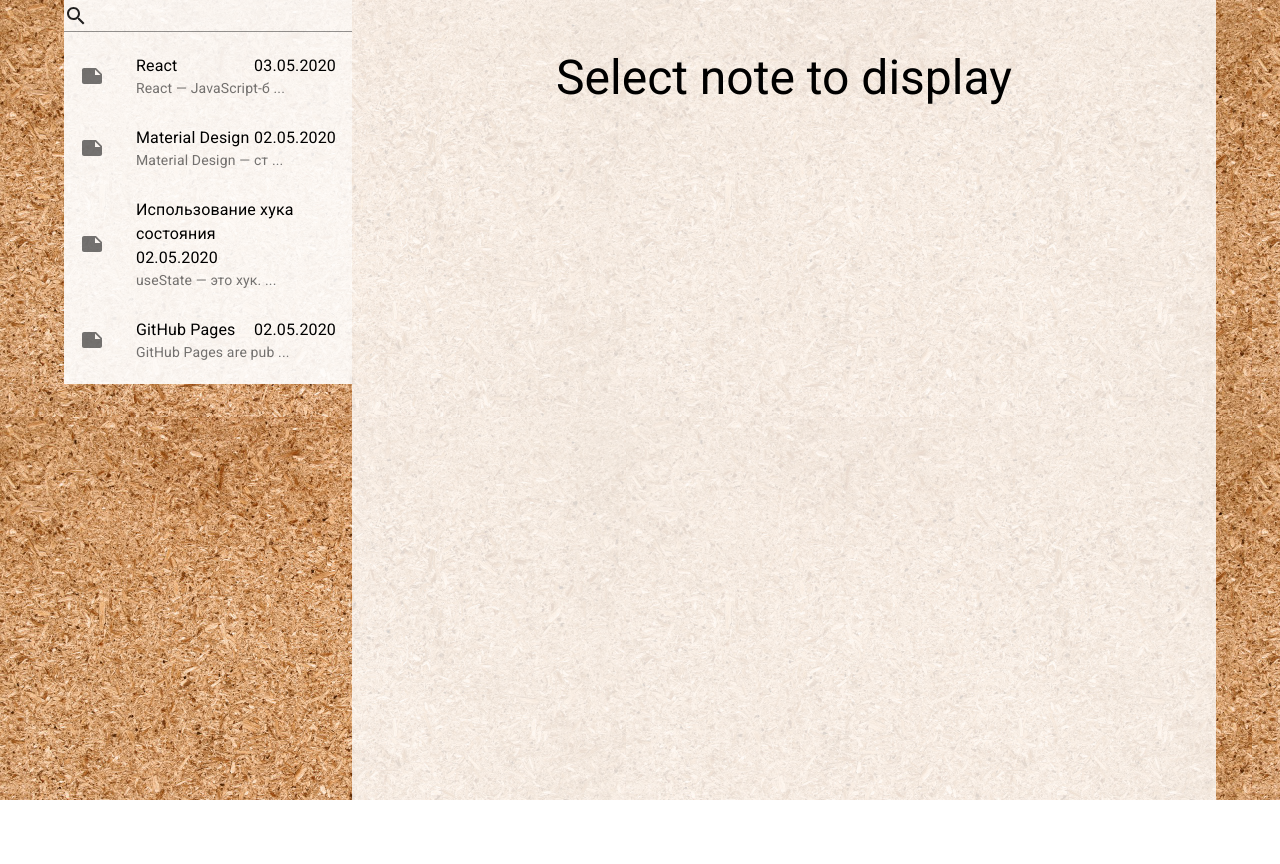
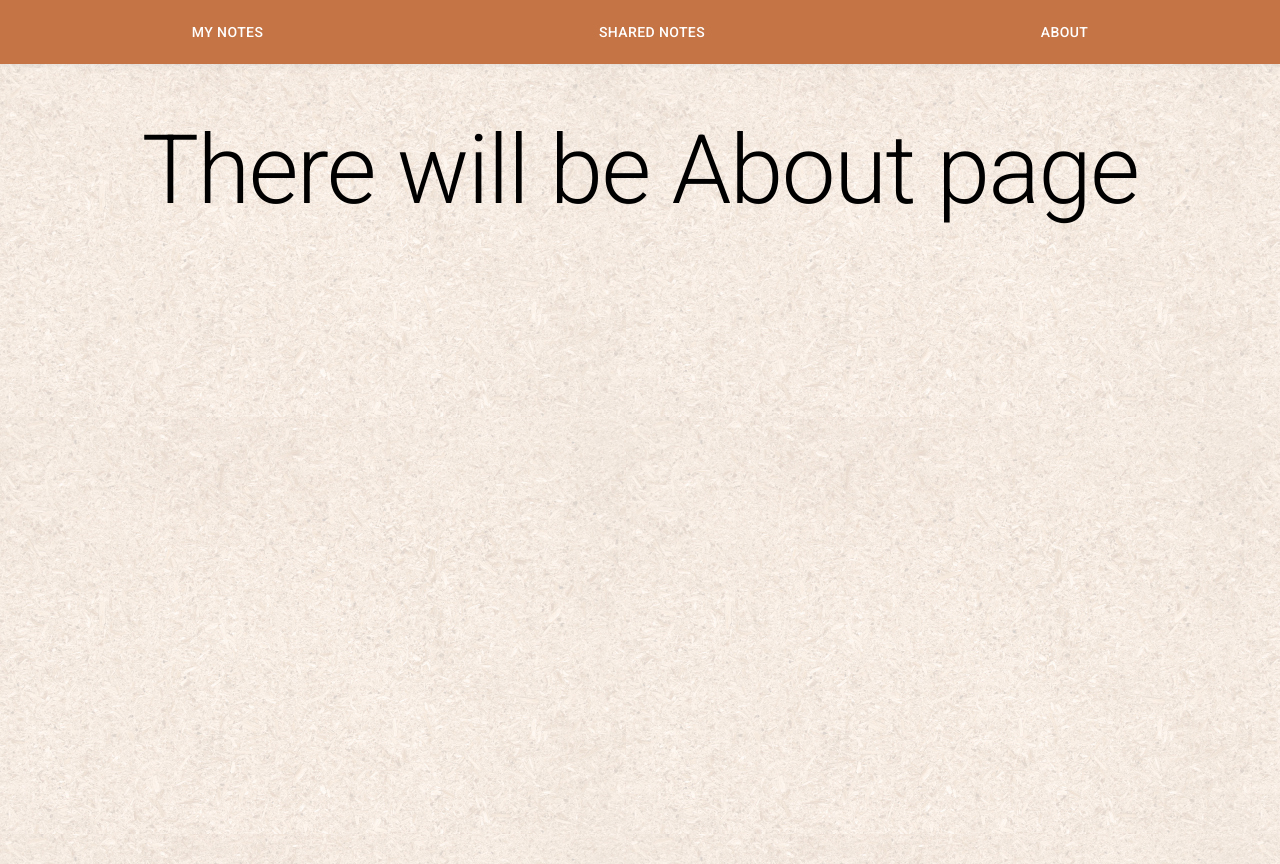
Before and after one commit to AllekseyLeonov/JsCourse, a React (Create React App) app in the folder notes/: page /JsCourse/About in a window 1280 px wide. Before the commit the page ends 800 px from the top, so only its background shows below. Built offline with nearby package versions, Linux system fonts and the light colour scheme.

Commit message:
[v1-06], [v1-07] implement Main Menu and 404 page

```diff
--- a/notes/package.json
+++ b/notes/package.json
@@ -12,6 +12,7 @@
     "prop-types": "^15.7.2",
     "react": "^17.0.2",
     "react-dom": "^17.0.2",
+    "react-router-dom": "^5.2.0",
     "react-scripts": "4.0.3",
     "web-vitals": "^1.1.1"
   },
--- a/notes/src/App.js
+++ b/notes/src/App.js
@@ -1,11 +1,26 @@
 import React from "react";
+import { BrowserRouter, Route, Switch } from "react-router-dom";
 
+import HeaderMenu from "./components/HeaderMenu";
 import NotesContainer from "./pages/notes/NotesContainer";
+import SharedNotesContainer from "./pages/sharedNotes/sharedNotesContainer";
+import About from "./pages/about/About";
+import Error404 from "./pages/errors/Error404";
 
 const App = () => (
-  <div>
-    <NotesContainer />
-  </div>
+  <BrowserRouter>
+    <HeaderMenu />
+    <Switch>
+      <Route exact path="/JsCourse" component={NotesContainer} />
+      <Route
+        exact
+        path="/JsCourse/SharedNotes"
+        component={SharedNotesContainer}
+      />
+      <Route exact path="/JsCourse/About" component={About} />
+      <Route component={Error404} />
+    </Switch>
+  </BrowserRouter>
 );
 
 export default App;
--- /dev/null
+++ b/notes/src/components/BodyContainer.js
@@ -0,0 +1,21 @@
+import React from "react";
+import { Grid } from "@material-ui/core";
+import PropTypes from "prop-types";
+
+import "./styles.css";
+
+const BodyContainer = ({ children }) => (
+  <Grid className="ActiveNote" container wrap="nowrap">
+    {children}
+  </Grid>
+);
+
+BodyContainer.propTypes = {
+  children: PropTypes.element,
+};
+
+BodyContainer.defaultProps = {
+  children: <div />,
+};
+
+export default BodyContainer;
--- /dev/null
+++ b/notes/src/components/HeaderMenu.js
@@ -0,0 +1,40 @@
+import React from "react";
+import AppBar from "@material-ui/core/AppBar";
+import Button from "@material-ui/core/Button";
+import Toolbar from "@material-ui/core/Toolbar";
+
+const HeaderMenu = () => (
+  <AppBar position="static" style={{ backgroundColor: "rgb(196, 116, 69)" }}>
+    <Toolbar
+      style={{
+        justifyContent: "space-around",
+        height: "inherit",
+        alignItems: "inherit",
+      }}
+    >
+      <Button
+        href="/JsCourse"
+        style={{ flexGrow: "1", height: "inherit" }}
+        color="inherit"
+      >
+        My notes
+      </Button>
+      <Button
+        href="/JsCourse/SharedNotes"
+        style={{ flexGrow: "1", height: "inherit" }}
+        color="inherit"
+      >
+        Shared notes
+      </Button>
+      <Button
+        href="/JsCourse/About"
+        style={{ flexGrow: "1", height: "inherit" }}
+        color="inherit"
+      >
+        About
+      </Button>
+    </Toolbar>
+  </AppBar>
+);
+
+export default HeaderMenu;
--- /dev/null
+++ b/notes/src/components/styles.css
@@ -0,0 +1,10 @@
+.ActiveNote {
+  padding: 50px 50px;
+  height: fit-content;
+  min-height: 100vh;
+  justify-content: center;
+  align-items: flex-start;
+  background-color: rgba(255, 255, 255, 0.8);
+  margin-left: auto;
+  margin-right: auto;
+}
--- /dev/null
+++ b/notes/src/pages/about/About.js
@@ -0,0 +1,12 @@
+import React from "react";
+import { Typography } from "@material-ui/core";
+
+import BodyContainer from "../../components/BodyContainer";
+
+const About = () => (
+  <BodyContainer>
+    <Typography variant="h1">There will be About page</Typography>
+  </BodyContainer>
+);
+
+export default About;
--- /dev/null
+++ b/notes/src/pages/errors/Error404.js
@@ -0,0 +1,14 @@
+import React from "react";
+import { Typography } from "@material-ui/core";
+
+import BodyContainer from "../../components/BodyContainer";
+
+const Error404 = () => (
+  <BodyContainer>
+    <Typography variant="h1" style={{ textAlign: "center" }}>
+      Page not found
+    </Typography>
+  </BodyContainer>
+);
+
+export default Error404;
--- a/notes/src/pages/notes/ActiveNote.js
+++ b/notes/src/pages/notes/ActiveNote.js
@@ -5,24 +5,19 @@ import PropTypes from "prop-types";
 
 import "./styles.css";
 import ActiveNoteEditingDialog from "./ActiveNoteEditingDialog";
-
-const ActiveNoteContainer = ({ children }) => (
-  <Grid className="ActiveNote" container item xs={9} wrap="nowrap">
-    {children}
-  </Grid>
-);
+import BodyContainer from "../../components/BodyContainer";
 
 const ActiveNote = ({ selectedItem, updateNote }) => {
   const [isDialogOpen, setDialogOpen] = React.useState(false);
   if (!selectedItem) {
     return (
-      <ActiveNoteContainer>
+      <BodyContainer>
         <Typography variant="h3">Select note to display</Typography>
-      </ActiveNoteContainer>
+      </BodyContainer>
     );
   }
   return (
-    <ActiveNoteContainer>
+    <BodyContainer>
       <Grid container direction="column" alignItems="center">
         <Typography className="ActiveNoteTitle" variant="h3">
           {selectedItem.title}
@@ -45,7 +40,7 @@ const ActiveNote = ({ selectedItem, updateNote }) => {
         setOpen={setDialogOpen}
         updateNote={updateNote}
       />
-    </ActiveNoteContainer>
+    </BodyContainer>
   );
 };
 
@@ -64,12 +59,4 @@ ActiveNote.defaultProps = {
   updateNote: () => {},
 };
 
-ActiveNoteContainer.propTypes = {
-  children: PropTypes.element,
-};
-
-ActiveNoteContainer.defaultProps = {
-  children: <div />,
-};
-
 export default ActiveNote;
--- a/notes/src/pages/notes/styles.css
+++ b/notes/src/pages/notes/styles.css
@@ -5,14 +5,6 @@
   margin-left: auto;
   margin-right: auto;
 
-}
-.ActiveNote {
-  padding: 50px 50px;
-  height: fit-content;
-  min-height: 100vh;
-  justify-content: center;
-  align-items: flex-start;
-  background-color: rgba(255, 255, 255, 0.8);
 }
 .ActiveNoteTitle {
   text-align: center;
--- /dev/null
+++ b/notes/src/pages/sharedNotes/sharedNotesContainer.js
@@ -0,0 +1,12 @@
+import React from "react";
+import { Typography } from "@material-ui/core";
+
+import BodyContainer from "../../components/BodyContainer";
+
+const SharedNotesContainer = () => (
+  <BodyContainer>
+    <Typography variant="h1">There will be Shared Notes page</Typography>
+  </BodyContainer>
+);
+
+export default SharedNotesContainer;
```
Also changed, not shown: 1 other file (tests, documents, lock files or other folders).
